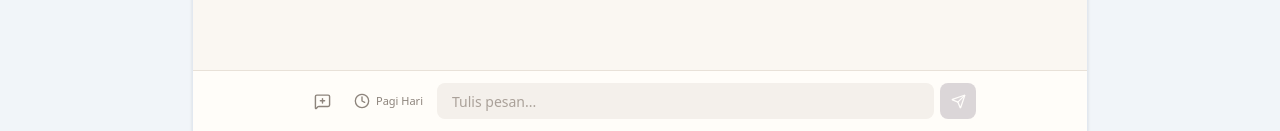
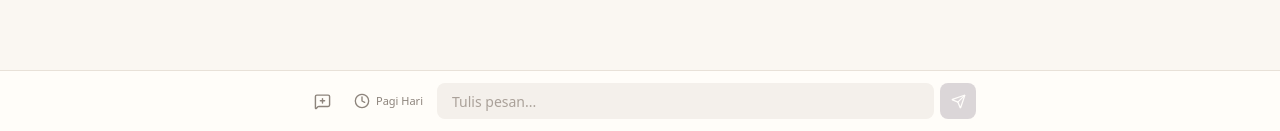
Before and after one commit to Syraku/Karim, a React (Vite) app: page / in a window 1280 px wide. Shown: the part 669-800 px from the top of the page. Built offline with nearby package versions, Linux system fonts and the light colour scheme.

Commit message:
Make main chat layout feel like a real personal messenger

```diff
--- a/src/App.tsx
+++ b/src/App.tsx
@@ -22,20 +22,16 @@ export default function App() {
   const [relationship, setRelationship] = useState<RelationshipState>(initialData.relationship);
   const [currentEvent, setCurrentEvent] = useState<SchoolEvent>(initialData.currentEvent);
   const [playerProfile, setPlayerProfile] = useState<PlayerProfile>(initialData.playerProfile);
-  // Reject legacy/generated SVG avatar data saved by older versions.
   const [karimArtworkUrl, setKarimArtworkUrl] = useState<string | undefined>(
     isRasterArtwork(initialData.karimArtworkUrl) ? initialData.karimArtworkUrl : undefined,
   );
   const [audioEnabled, setAudioEnabled] = useState<boolean>(initialData.audioEnabled);
   const [autoInitiateEnabled, setAutoInitiateEnabled] = useState<boolean>(initialData.autoInitiateEnabled);
-
   const [isTyping, setIsTyping] = useState<boolean>(false);
-
   const [isProfileOpen, setIsProfileOpen] = useState<boolean>(false);
   const [isRelationshipOpen, setIsRelationshipOpen] = useState<boolean>(false);
   const [isEventsOpen, setIsEventsOpen] = useState<boolean>(false);
   const [isSettingsOpen, setIsSettingsOpen] = useState<boolean>(false);
-
   const lastInteractionTimeRef = useRef<number>(Date.now());
 
   useEffect(() => {
@@ -43,65 +39,43 @@ export default function App() {
   }, [audioEnabled]);
 
   useEffect(() => {
-    saveGameState({
-      messages,
-      memories,
-      relationship,
-      currentEvent,
-      playerProfile,
-      karimArtworkUrl,
-      audioEnabled,
-      autoInitiateEnabled,
-    });
+    saveGameState({ messages, memories, relationship, currentEvent, playerProfile, karimArtworkUrl, audioEnabled, autoInitiateEnabled });
   }, [messages, memories, relationship, currentEvent, playerProfile, karimArtworkUrl, audioEnabled, autoInitiateEnabled]);
 
-  // Human-like delivery: each bubble gets its own variable typing time.
   const deliverKarimMessages = async (msgs: string[]) => {
     for (let i = 0; i < msgs.length; i++) {
       const text = String(msgs[i] || '').trim();
       if (!text) continue;
-
       setIsTyping(true);
-
       const chars = text.length;
       const baseDelay = Math.min(Math.max(1100 + chars * 32, 1400), 4200);
       const randomJitter = Math.floor(Math.random() * 700) - 350;
-      const delay = Math.max(baseDelay + randomJitter, 1100);
-
-      await new Promise((resolve) => setTimeout(resolve, delay));
+      await new Promise((resolve) => setTimeout(resolve, Math.max(baseDelay + randomJitter, 1100)));
       setIsTyping(false);
-
-      const karimMsg: ChatMessage = {
+      setMessages((prev) => [...prev, {
         id: `msg-karim-${Date.now()}-${i}`,
         sender: 'karim',
         text,
         timestamp: new Date().toLocaleTimeString([], { hour: '2-digit', minute: '2-digit' }),
         status: 'read',
-      };
-      setMessages((prev) => [...prev, karimMsg]);
+      }]);
       soundEngine.playMessageReceive();
-
       if (i < msgs.length - 1) {
-        const betweenDelay = 300 + Math.floor(Math.random() * 600);
-        await new Promise((resolve) => setTimeout(resolve, betweenDelay));
+        await new Promise((resolve) => setTimeout(resolve, 300 + Math.floor(Math.random() * 600)));
       }
     }
-
     setIsTyping(false);
   };
 
   const handleSendMessage = async (text: string) => {
     lastInteractionTimeRef.current = Date.now();
-
-    const timeStr = new Date().toLocaleTimeString([], { hour: '2-digit', minute: '2-digit' });
     const playerMsg: ChatMessage = {
       id: `msg-player-${Date.now()}`,
       sender: 'player',
       text,
-      timestamp: timeStr,
+      timestamp: new Date().toLocaleTimeString([], { hour: '2-digit', minute: '2-digit' }),
       status: 'sent',
     };
-
     setMessages((prev) => [...prev, playerMsg]);
     soundEngine.playMessageSend();
     setIsTyping(true);
@@ -110,23 +84,13 @@ export default function App() {
       const res = await fetch('/api/chat', {
         method: 'POST',
         headers: { 'Content-Type': 'application/json' },
-        body: JSON.stringify({
-          userMessage: text,
-          playerProfile,
-          relationship,
-          memories,
-          recentMessages: [...messages, playerMsg],
-          currentEvent,
-        }),
+        body: JSON.stringify({ userMessage: text, playerProfile, relationship, memories, recentMessages: [...messages, playerMsg], currentEvent }),
       });
-
       if (!res.ok) throw new Error(`Chat API returned ${res.status}`);
-
       const data = await res.json();
       const responseMessages: string[] = Array.isArray(data.messages)
         ? data.messages.filter((message: unknown): message is string => typeof message === 'string' && message.trim().length > 0)
         : ['Woi, sinyal agak lemot nih...'];
-
       await deliverKarimMessages(responseMessages);
 
       if (Array.isArray(data.newMemories) && data.newMemories.length > 0) {
@@ -137,40 +101,27 @@ export default function App() {
           createdAt: new Date().toISOString(),
           importance: m.importance ?? 3,
         }));
-
         setMemories((prev) => {
           const existingContents = new Set(prev.map((p) => p.content));
-          const filtered = formattedNew.filter((n) => !existingContents.has(n.content));
-          return [...prev, ...filtered];
+          return [...prev, ...formattedNew.filter((n) => !existingContents.has(n.content))];
         });
       }
 
-      // The game engine owns relationship progression. The AI may suggest deltas,
-      // but it can never directly choose a relationship stage or confession.
       if (data.updatedRelationship) {
         const { affectionDelta, trustDelta, closenessDelta, statusText } = data.updatedRelationship;
-
         setRelationship((prev) => {
           const affectionChange = Number.isFinite(Number(affectionDelta)) ? Number(affectionDelta) : 0;
           const trustChange = Number.isFinite(Number(trustDelta)) ? Number(trustDelta) : 0;
           const closenessChange = Number.isFinite(Number(closenessDelta)) ? Number(closenessDelta) : 0;
-
           const newCloseness = Math.min(Math.max(prev.closeness + closenessChange, 0), 100);
           const newAffection = Math.min(Math.max(prev.affection + affectionChange, 0), 100);
           const newTrust = Math.min(Math.max(prev.trust + trustChange, 0), 100);
-
-          // Stage is deterministic from closeness. AI output cannot force a stage.
           let calculatedStage: RelationshipStageId = RELATIONSHIP_STAGES[0].id;
           for (const stageDef of RELATIONSHIP_STAGES) {
             if (newCloseness >= stageDef.minCloseness) calculatedStage = stageDef.id;
           }
-
           const stageInfo = RELATIONSHIP_STAGES.find((s) => s.id === calculatedStage) || RELATIONSHIP_STAGES[0];
-
-          if (calculatedStage > prev.stage) {
-            soundEngine.playRelationshipUp();
-          }
-
+          if (calculatedStage > prev.stage) soundEngine.playRelationshipUp();
           return {
             ...prev,
             closeness: newCloseness,
@@ -185,15 +136,12 @@ export default function App() {
     } catch (err) {
       console.error('Failed to chat with Karim:', err);
       setIsTyping(false);
-      setMessages((prev) => [
-        ...prev,
-        {
-          id: `msg-err-${Date.now()}`,
-          sender: 'karim',
-          text: 'Eh, koneksi agak terputus nih. Coba bales lagi dong.',
-          timestamp: new Date().toLocaleTimeString([], { hour: '2-digit', minute: '2-digit' }),
-        },
-      ]);
+      setMessages((prev) => [...prev, {
+        id: `msg-err-${Date.now()}`,
+        sender: 'karim',
+        text: 'Eh, koneksi agak terputus nih. Coba bales lagi dong.',
+        timestamp: new Date().toLocaleTimeString([], { hour: '2-digit', minute: '2-digit' }),
+      }]);
     }
   };
 
@@ -201,25 +149,17 @@ export default function App() {
     setCurrentEvent(event);
     setIsEventsOpen(false);
     setIsTyping(true);
-
     try {
       const res = await fetch('/api/initiate', {
         method: 'POST',
         headers: { 'Content-Type': 'application/json' },
-        body: JSON.stringify({
-          playerProfile,
-          currentEvent: event,
-          relationship,
-        }),
+        body: JSON.stringify({ playerProfile, currentEvent: event, relationship }),
       });
-
       if (!res.ok) throw new Error(`Initiate API returned ${res.status}`);
-
       const data = await res.json();
       const initMsgs: string[] = Array.isArray(data.messages)
         ? data.messages.filter((message: unknown): message is string => typeof message === 'string' && message.trim().length > 0)
         : [event.starterPrompt];
-
       await deliverKarimMessages(initMsgs);
     } catch (err) {
       console.error('Failed to fetch initiate message:', err);
@@ -240,7 +180,7 @@ export default function App() {
   };
 
   return (
-    <div className="flex flex-col h-screen w-full bg-slate-100 dark:bg-zinc-950 font-sans antialiased text-slate-900 dark:text-zinc-100 overflow-hidden select-none">
+    <div className="flex flex-col h-screen w-full bg-[#f2eee8] dark:bg-[#101012] font-sans antialiased text-[#2c2926] dark:text-zinc-100 overflow-hidden select-none">
       <ChatHeader
         karimArtworkUrl={karimArtworkUrl}
         isTyping={isTyping}
@@ -254,55 +194,15 @@ export default function App() {
         onOpenSettings={() => setIsSettingsOpen(true)}
       />
 
-      <main className="flex-1 max-w-4xl w-full mx-auto flex flex-col justify-between overflow-hidden bg-white dark:bg-zinc-900 border-x border-slate-200 dark:border-zinc-800 shadow-sm">
-        <MessageList
-          messages={messages}
-          isTyping={isTyping}
-          karimArtworkUrl={karimArtworkUrl}
-          playerName={playerProfile.name}
-        />
-
-        <MessageInput
-          onSendMessage={handleSendMessage}
-          disabled={isTyping}
-          onOpenEvents={() => setIsEventsOpen(true)}
-          currentPeriodName={currentEvent.period}
-        />
+      <main className="flex-1 min-h-0 w-full flex flex-col overflow-hidden bg-[#faf7f2] dark:bg-[#141416]">
+        <MessageList messages={messages} isTyping={isTyping} karimArtworkUrl={karimArtworkUrl} playerName={playerProfile.name} />
+        <MessageInput onSendMessage={handleSendMessage} disabled={isTyping} onOpenEvents={() => setIsEventsOpen(true)} currentPeriodName={currentEvent.period} />
       </main>
 
-      <KarimProfileModal
-        isOpen={isProfileOpen}
-        onClose={() => setIsProfileOpen(false)}
-        karimArtworkUrl={karimArtworkUrl}
-        onUpdateArtwork={(url) => setKarimArtworkUrl(isRasterArtwork(url) ? url : undefined)}
-        memories={memories}
-        relationship={relationship}
-      />
-
-      <RelationshipModal
-        isOpen={isRelationshipOpen}
-        onClose={() => setIsRelationshipOpen(false)}
-        relationship={relationship}
-      />
-
-      <SchoolEventsModal
-        isOpen={isEventsOpen}
-        onClose={() => setIsEventsOpen(false)}
-        currentEvent={currentEvent}
-        onSelectEvent={handleSelectEvent}
-      />
-
-      <SettingsModal
-        isOpen={isSettingsOpen}
-        onClose={() => setIsSettingsOpen(false)}
-        playerProfile={playerProfile}
-        onUpdateProfile={(p) => setPlayerProfile(p)}
-        audioEnabled={audioEnabled}
-        onToggleAudio={() => setAudioEnabled(!audioEnabled)}
-        autoInitiateEnabled={autoInitiateEnabled}
-        onToggleAutoInitiate={() => setAutoInitiateEnabled(!autoInitiateEnabled)}
-        onResetGame={handleResetGame}
-      />
+      <KarimProfileModal isOpen={isProfileOpen} onClose={() => setIsProfileOpen(false)} karimArtworkUrl={karimArtworkUrl} onUpdateArtwork={(url) => setKarimArtworkUrl(isRasterArtwork(url) ? url : undefined)} memories={memories} relationship={relationship} />
+      <RelationshipModal isOpen={isRelationshipOpen} onClose={() => setIsRelationshipOpen(false)} relationship={relationship} />
+      <SchoolEventsModal isOpen={isEventsOpen} onClose={() => setIsEventsOpen(false)} currentEvent={currentEvent} onSelectEvent={handleSelectEvent} />
+      <SettingsModal isOpen={isSettingsOpen} onClose={() => setIsSettingsOpen(false)} playerProfile={playerProfile} onUpdateProfile={(p) => setPlayerProfile(p)} audioEnabled={audioEnabled} onToggleAudio={() => setAudioEnabled(!audioEnabled)} autoInitiateEnabled={autoInitiateEnabled} onToggleAutoInitiate={() => setAutoInitiateEnabled(!autoInitiateEnabled)} onResetGame={handleResetGame} />
     </div>
   );
 }
```
